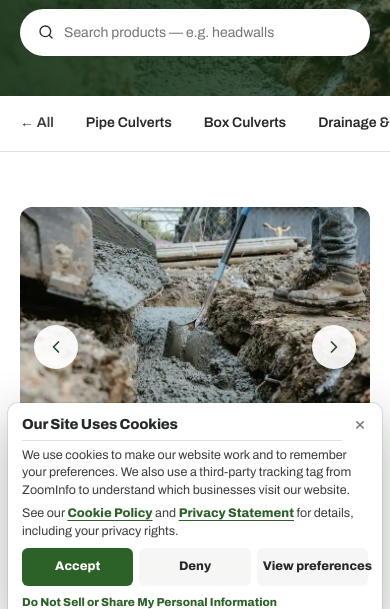
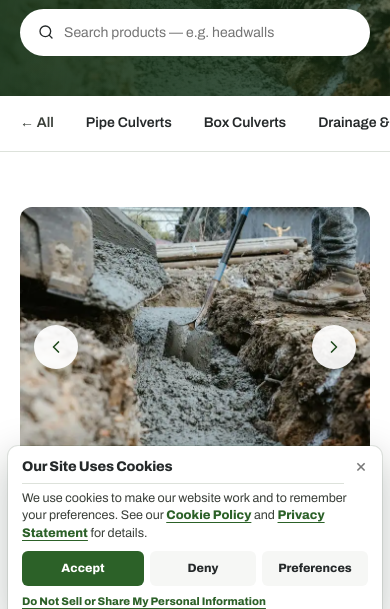
Before and after one commit to tender-svg/premierconcrete, a website: page products-utility.html in a window 390 px wide. Shown: the part 213-822 px from the top of the page. Drawn offline with Linux system fonts and the light colour scheme; no server answers.

Commit message:
Update product galleries to 4 images and compact cookie banner

```diff
--- a/css/pc-consent.css
+++ b/css/pc-consent.css
@@ -1,32 +1,31 @@
 /* cookie card (js/pc-consent.js): bottom-right on desktop, full-width at the bottom on phones */
-#pc-consent { position: fixed; right: clamp(12px, 2vw, 28px); bottom: clamp(12px, 2vw, 28px); z-index: 2147481000; width: min(400px, calc(100vw - 24px)); opacity: 0; transform: translateY(20px); transition: opacity .3s ease, transform .3s ease; }
+#pc-consent { position: fixed; right: clamp(12px, 2vw, 28px); bottom: clamp(12px, 2vw, 28px); z-index: 2147481000; width: min(370px, calc(100vw - 24px)); opacity: 0; transform: translateY(16px); transition: opacity .25s ease, transform .25s ease; }
 #pc-consent.show { opacity: 1; transform: none; }
-#pc-consent .pcc-in { position: relative; background: #fff; color: var(--color-text, #1a1f1a); border-radius: 12px; box-shadow: 0 16px 50px rgba(8, 24, 10, .32), 0 0 0 1px rgba(22, 50, 23, .1); padding: 20px 22px 18px; font-family: inherit; }
-#pc-consent h2 { margin: 0 34px 10px 0; padding-bottom: 10px; border-bottom: 1px solid var(--color-divider, #e3e7e2); font-size: 17px; line-height: 1.3; font-weight: 700; }
-#pc-consent p { margin: 0 0 12px; font-size: 14.5px; line-height: 1.5; color: var(--color-neutral-800, #333); }
+#pc-consent .pcc-in { position: relative; background: #fff; color: var(--color-text, #1a1f1a); border-radius: 12px; box-shadow: 0 12px 40px rgba(8, 24, 10, .26), 0 0 0 1px rgba(22, 50, 23, .1); padding: 16px 18px 15px; font-family: inherit; }
+#pc-consent h2 { margin: 0 28px 8px 0; padding-bottom: 8px; border-bottom: 1px solid var(--color-divider, #e3e7e2); font-size: 16px; line-height: 1.3; font-weight: 700; }
+#pc-consent p { margin: 0 0 10px; font-size: 13.5px; line-height: 1.45; color: var(--color-neutral-800, #333); }
 #pc-consent a { color: var(--color-accent-700, #1f6a2a); font-weight: 700; text-decoration: underline; }
-#pc-consent .pcc-x { position: absolute; top: 12px; right: 14px; width: 28px; height: 28px; border: 0; background: none; font-size: 24px; line-height: 1; color: #777; cursor: pointer; }
-#pc-consent .pcc-btns { display: flex; flex-wrap: wrap; gap: 8px; margin-top: 14px; }
-#pc-consent .pcc-b { font: inherit; font-size: 14px; font-weight: 700; padding: 11px 16px; border-radius: 6px; border: 0; background: var(--color-neutral-100, #eef1ed); color: var(--color-text, #1a1f1a); cursor: pointer; }
-#pc-consent .pcc-b.pri { background: var(--color-accent-700, #1f6a2a); color: #fff; padding-left: 22px; padding-right: 22px; }
+#pc-consent .pcc-x { position: absolute; top: 10px; right: 12px; width: 26px; height: 26px; border: 0; background: none; font-size: 22px; line-height: 1; color: #777; cursor: pointer; }
+#pc-consent .pcc-btns { display: flex; flex-wrap: nowrap; gap: 8px; margin-top: 12px; }
+#pc-consent .pcc-b { font: inherit; font-size: 13px; font-weight: 700; padding: 9px 12px; border-radius: 6px; border: 0; background: var(--color-neutral-100, #eef1ed); color: var(--color-text, #1a1f1a); cursor: pointer; flex: 1 1 0; min-width: 0; text-align: center; white-space: nowrap; }
+#pc-consent .pcc-b.pri { background: var(--color-accent-700, #1f6a2a); color: #fff; padding-left: 14px; padding-right: 14px; }
 #pc-consent .pcc-b:hover { filter: brightness(.94); }
-#pc-consent .pcc-dns { display: inline-block; margin-top: 14px; font-size: 13px; }
+#pc-consent .pcc-dns { display: inline-block; margin-top: 10px; font-size: 12px; }
 #pc-consent .pcc-pane { display: none; }
 #pc-consent.pcc-set .pcc-pane { display: block; }
 #pc-consent.pcc-set .pcc-main { display: none; }
-#pc-consent .pcc-row { display: flex; gap: 16px; align-items: center; justify-content: space-between; padding: 12px 0; border-bottom: 1px solid var(--color-divider, #e3e7e2); }
-#pc-consent .pcc-row small { display: block; margin-top: 3px; font-size: 13px; line-height: 1.45; color: var(--color-neutral-700, #555); }
-#pc-consent .pcc-row input { width: 20px; height: 20px; accent-color: var(--color-accent-700, #1f6a2a); flex: none; }
+#pc-consent .pcc-row { display: flex; gap: 14px; align-items: center; justify-content: space-between; padding: 10px 0; border-bottom: 1px solid var(--color-divider, #e3e7e2); }
+#pc-consent .pcc-row small { display: block; margin-top: 2px; font-size: 12px; line-height: 1.4; color: var(--color-neutral-700, #555); }
+#pc-consent .pcc-row input { width: 18px; height: 18px; accent-color: var(--color-accent-700, #1f6a2a); flex: none; }
 @media (max-width: 520px) {
   #pc-consent { right: 8px; left: 8px; bottom: 8px; width: auto; }
-  #pc-consent .pcc-in { padding: 12px 14px 10px; border-radius: 10px; }
-  #pc-consent h2 { margin: 0 26px 6px 0; padding-bottom: 6px; font-size: 14.5px; }
-  #pc-consent p { margin: 0 0 6px; font-size: 12.5px; line-height: 1.4; }
+  #pc-consent .pcc-in { padding: 12px 14px 11px; border-radius: 10px; }
+  #pc-consent h2 { margin: 0 24px 6px 0; padding-bottom: 6px; font-size: 14px; }
+  #pc-consent p { margin: 0 0 7px; font-size: 12.5px; line-height: 1.4; }
   #pc-consent .pcc-x { top: 6px; right: 8px; font-size: 20px; }
-  #pc-consent .pcc-btns { flex-wrap: nowrap; gap: 6px; margin-top: 8px; }
-  #pc-consent .pcc-b { flex: 1 1 0; min-width: 0; padding: 9px 6px; font-size: 12.5px; text-align: center; white-space: nowrap; }
-  #pc-consent .pcc-b.pri { padding-left: 6px; padding-right: 6px; }
-  #pc-consent .pcc-dns { margin-top: 8px; font-size: 11.5px; }
-  #pc-consent .pcc-row { padding: 8px 0; gap: 10px; }
-  #pc-consent .pcc-row small { font-size: 12px; }
+  #pc-consent .pcc-btns { flex-wrap: nowrap; gap: 6px; margin-top: 9px; }
+  #pc-consent .pcc-b { padding: 8px 6px; font-size: 12px; }
+  #pc-consent .pcc-dns { margin-top: 7px; font-size: 11px; }
+  #pc-consent .pcc-row { padding: 7px 0; gap: 9px; }
+  #pc-consent .pcc-row small { font-size: 11.5px; }
 }
--- a/js/pc-consent.js
+++ b/js/pc-consent.js
@@ -30,9 +30,8 @@
     var cur = read();
     box = document.createElement('div'); box.id = 'pc-consent'; box.setAttribute('role', 'dialog'); box.setAttribute('aria-label', 'Cookie settings');
     box.innerHTML = '<div class="pcc-in"><button type="button" class="pcc-x" data-c="x" aria-label="Close">&times;</button><div class="pcc-main"><h2>Our Site Uses Cookies</h2>' +
-      '<p>We use cookies to make our website work and to remember your preferences. We also use a third-party tracking tag from ZoomInfo to understand which businesses visit our website.</p>' +
-      '<p>See our <a href="privacy-policy.html#cookies">Cookie Policy</a> and <a href="privacy-policy.html">Privacy Statement</a> for details, including your privacy rights.</p>' +
-      '<div class="pcc-btns"><button type="button" class="pcc-b pri" data-c="all">Accept</button><button type="button" class="pcc-b" data-c="none">Deny</button><button type="button" class="pcc-b" data-c="set">View preferences</button></div>' +
+      '<p>We use cookies to make our website work and to remember your preferences. See our <a href="privacy-policy.html#cookies">Cookie Policy</a> and <a href="privacy-policy.html">Privacy Statement</a> for details.</p>' +
+      '<div class="pcc-btns"><button type="button" class="pcc-b pri" data-c="all">Accept</button><button type="button" class="pcc-b" data-c="none">Deny</button><button type="button" class="pcc-b" data-c="set">Preferences</button></div>' +
       '<a href="#" class="pcc-dns" data-c="set">Do Not Sell or Share My Personal Information</a></div>' +
       '<div class="pcc-pane"><h2>Cookie preferences</h2><label class="pcc-row"><span><b>Necessary</b><small>Keeps the website working: staff login, page speed, and remembering this choice. Always on.</small></span><input type="checkbox" checked disabled></label>' +
       '<label class="pcc-row"><span><b>Marketing &amp; analytics (ZoomInfo)</b><small>Lets ZoomInfo, a third-party business information service, recognise which companies visit the website. Turn off to opt out of this sharing.</small></span><input type="checkbox" id="pcc-m"' + (cur && cur.marketing ? ' checked' : '') + '></label>' +
--- a/products-utility.html
+++ b/products-utility.html
@@ -301,6 +301,8 @@
 
                       <button data-set="{&quot;gal&quot;:2}" aria-label="Show photo" style="padding:0;border:2px solid transparent;border-radius:8px;overflow:hidden;aspect-ratio:1/1;cursor:pointer;background:var(--color-surface);opacity:0.6" class="hv-9"><img loading="lazy" decoding="async" src="images/ext/Trench-Lids-3-scaled-1-scaled-1ecc64.webp" alt style="width:100%;height:100%;object-fit:cover"></button>
 
+                      <button data-set="{&quot;gal&quot;:3}" aria-label="Show photo" style="padding:0;border:2px solid transparent;border-radius:8px;overflow:hidden;aspect-ratio:1/1;cursor:pointer;background:var(--color-surface);opacity:0.6" class="hv-9"><img loading="lazy" decoding="async" src="images/ext/photo-1745265796934-c34e78554872-0af0d9.webp" alt style="width:100%;height:100%;object-fit:cover"></button>
+
                   </div>
 
                 <div style="flex:1;min-width:0;aspect-ratio:5/4;position:relative;border-radius:12px;overflow:hidden;background:var(--color-surface)">
@@ -309,7 +311,7 @@
 
                       <button data-act="gal-prev" aria-label="Previous photo" style="position:absolute;left:14px;top:50%;transform:translateY(-50%);width:44px;height:44px;border-radius:999px;border:0;background:rgba(255,255,255,.92);color:var(--color-accent-800);display:flex;align-items:center;justify-content:center;cursor:pointer;box-shadow:0 2px 8px rgba(22,50,23,.2)" class="hv-10"><svg width="20" height="20" viewBox="0 0 24 24" fill="none" stroke="currentColor" stroke-width="2" stroke-linecap="round" stroke-linejoin="round"><path d="m15 18-6-6 6-6"/></svg></button>
                       <button data-act="gal-next" aria-label="Next photo" style="position:absolute;right:14px;top:50%;transform:translateY(-50%);width:44px;height:44px;border-radius:999px;border:0;background:rgba(255,255,255,.92);color:var(--color-accent-800);display:flex;align-items:center;justify-content:center;cursor:pointer;box-shadow:0 2px 8px rgba(22,50,23,.2)" class="hv-10"><svg width="20" height="20" viewBox="0 0 24 24" fill="none" stroke="currentColor" stroke-width="2" stroke-linecap="round" stroke-linejoin="round"><path d="m9 18 6-6-6-6"/></svg></button>
-                      <span style="position:absolute;right:14px;bottom:14px;font-size:12px;font-weight:600;background:rgba(22,50,23,.75);color:#fff;padding:4px 10px;border-radius:999px" data-cms="txt-1-3-c594" data-cms-type="text">1 / 3</span>
+                      <span style="position:absolute;right:14px;bottom:14px;font-size:12px;font-weight:600;background:rgba(22,50,23,.75);color:#fff;padding:4px 10px;border-radius:999px" data-cms="txt-1-4-aef1" data-cms-type="text">1 / 4</span>
 
 
 
```
Also changed, not shown: CHANGES_LOG.md (+1 -0 lines), products-box.html (+3 -1 lines).
